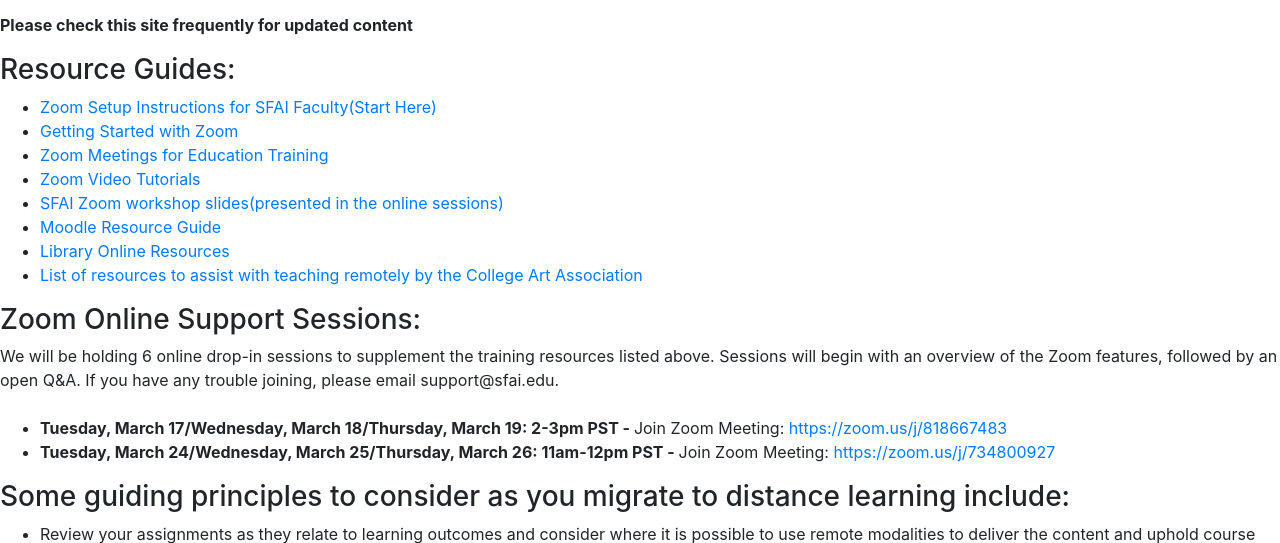
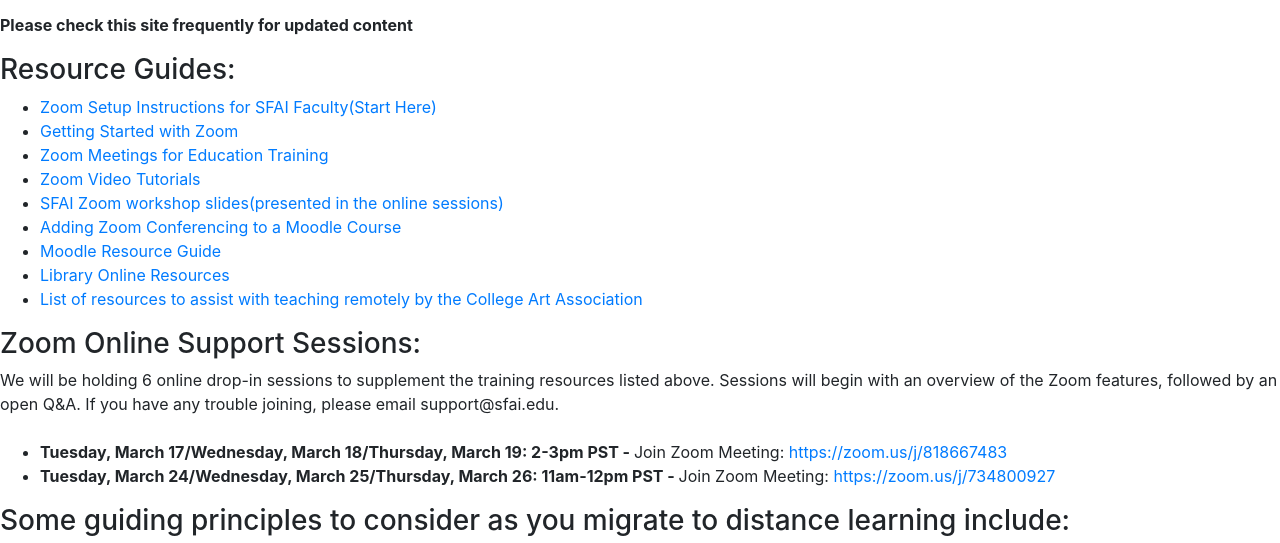
Before and after one commit to SFAI/onlinetraining, a plain HTML site: page index.html in a window 1280 px wide. Shown: the part 199-742 px from the top of the page. Drawn offline with nearby package versions, Linux system fonts and the light colour scheme.

Commit message:
Update index.html

```diff
--- a/index.html
+++ b/index.html
@@ -53,6 +53,10 @@
         </li>
         <li><a href="https://sfai.github.io/onlinetraining/zoom/">SFAI Zoom workshop slides(presented in the online
                 sessions)</a>
+        </li>
+        <li><a
+                href="https://docs.google.com/document/d/1_b5jqGyWilS_xRZu84qdfdZA7KKg27vNeNnGUeKgbcc/edit#heading=h.t1fvy9bq7mn9">Adding
+                Zoom Conferencing to a Moodle Course</a>
         </li>
         <!-- <li><a href="meet/GoogleMeet.pdf">Using Google Meet for online classes</a></li>
         <li><a href="meet/Scheduling_Recurring_Classes_Google_Meet.pdf">Scheduling Recurring Classes with Google
```
